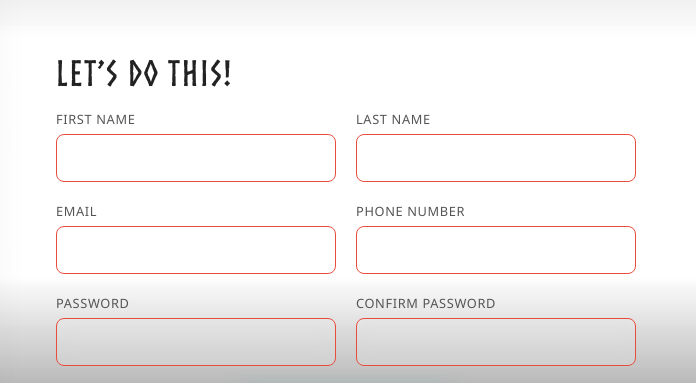
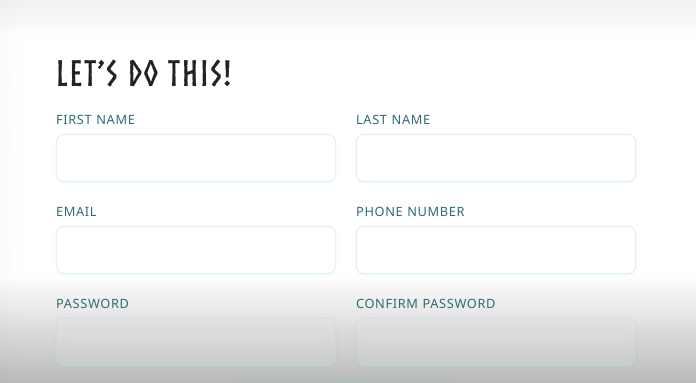
Before and after one commit to debugmebaby/form, a plain HTML site: page index.html in a window 1280 px wide. Shown: the part 322-705 px from the top of the page, 584-1280 px from the left. Drawn offline with Linux system fonts and the light colour scheme.

Commit message:
adjust color on label input

```diff
--- a/style.css
+++ b/style.css
@@ -185,7 +185,7 @@ body, html {
 .input-group label {
   font-size: 0.8rem;
   text-transform: uppercase;
-  color: #555;
+  color: #2e6d73;
   margin-bottom: 6px;
   letter-spacing: 0.05em;
   user-select: none;
@@ -194,13 +194,15 @@ body, html {
 .input-group input {
   padding: 12px 14px;
   font-size: 1rem;
-  background: rgba(255, 255, 255, 0.15);
+  background: rgba(255, 255, 255, 0.08);
   backdrop-filter: blur(8px);
-  border: 1px solid rgba(255, 255, 255, 0.3);
+  border: 1px solid rgba(173, 216, 230, 0.4);
   border-radius: 8px;
   transition: border-color 0.3s ease, box-shadow 0.3s ease, background-color 0.3s ease;
-  color: #222;
+  color: #e6f7ff;
+  box-shadow: 0 1px 3px rgba(0, 191, 255, 0.1);
 }
+
 
 .input-group input:hover:not(:focus) {
   border-color: #3d777f;
@@ -212,14 +214,17 @@ body, html {
   background: rgba(255, 255, 255, 0.3);
   border-color: var(--input-focus);
   box-shadow:
-    0 0 15px rgba(74, 144, 226, 0.8),
-    inset 0 0 10px rgba(74, 144, 226, 0.5);
+    0 0 15px rgba(74, 216, 226, 0.8),
+    inset 0 0 10px rgba(74, 221, 226, 0.5);
   outline: none;
 }
 
-.input-group input:invalid {
-  border-color: var(--error-color);
+..input-group input:invalid {
+  border-color: #4ac2cd;
+  box-shadow: 0 0 5px rgba(74, 194, 205, 0.4);
+  background-color: rgba(74, 194, 205, 0.05);
 }
+
 
 .submit-button {
   width: 220px;
```
